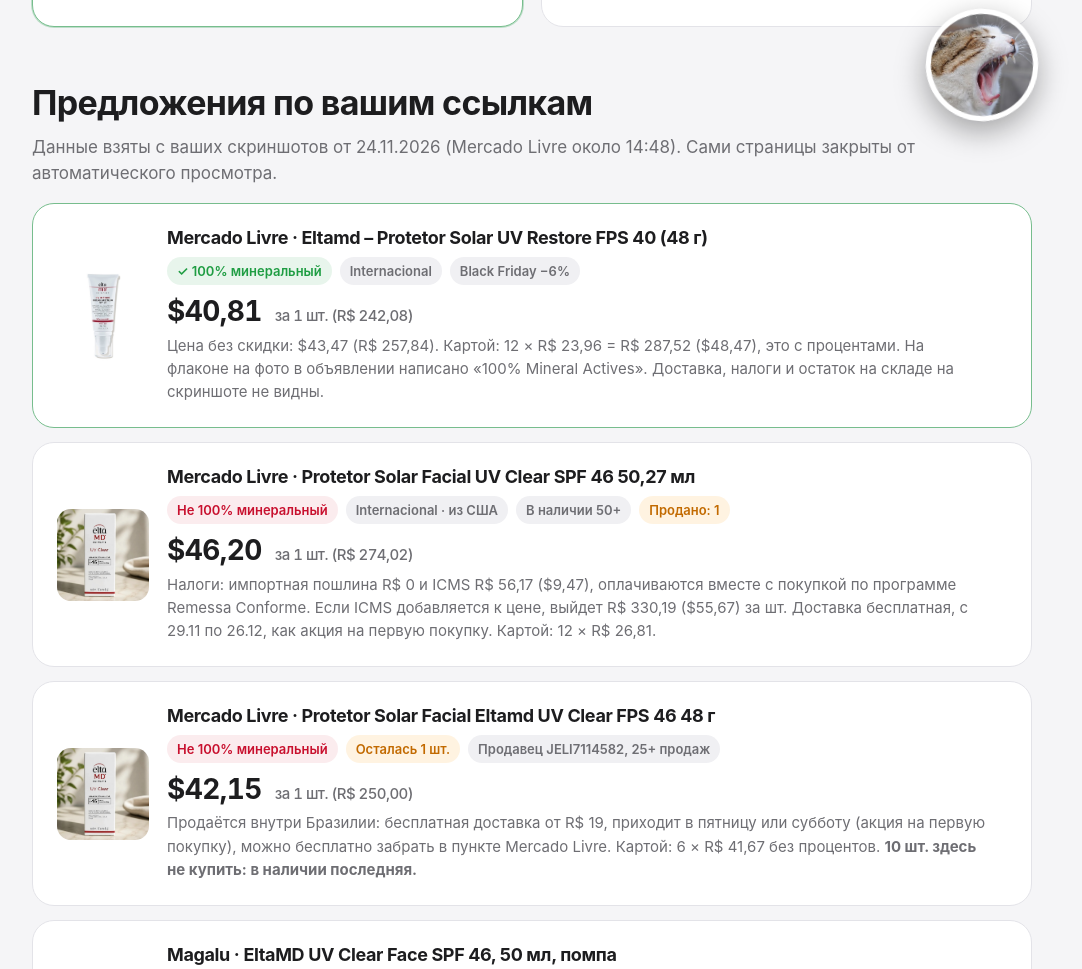
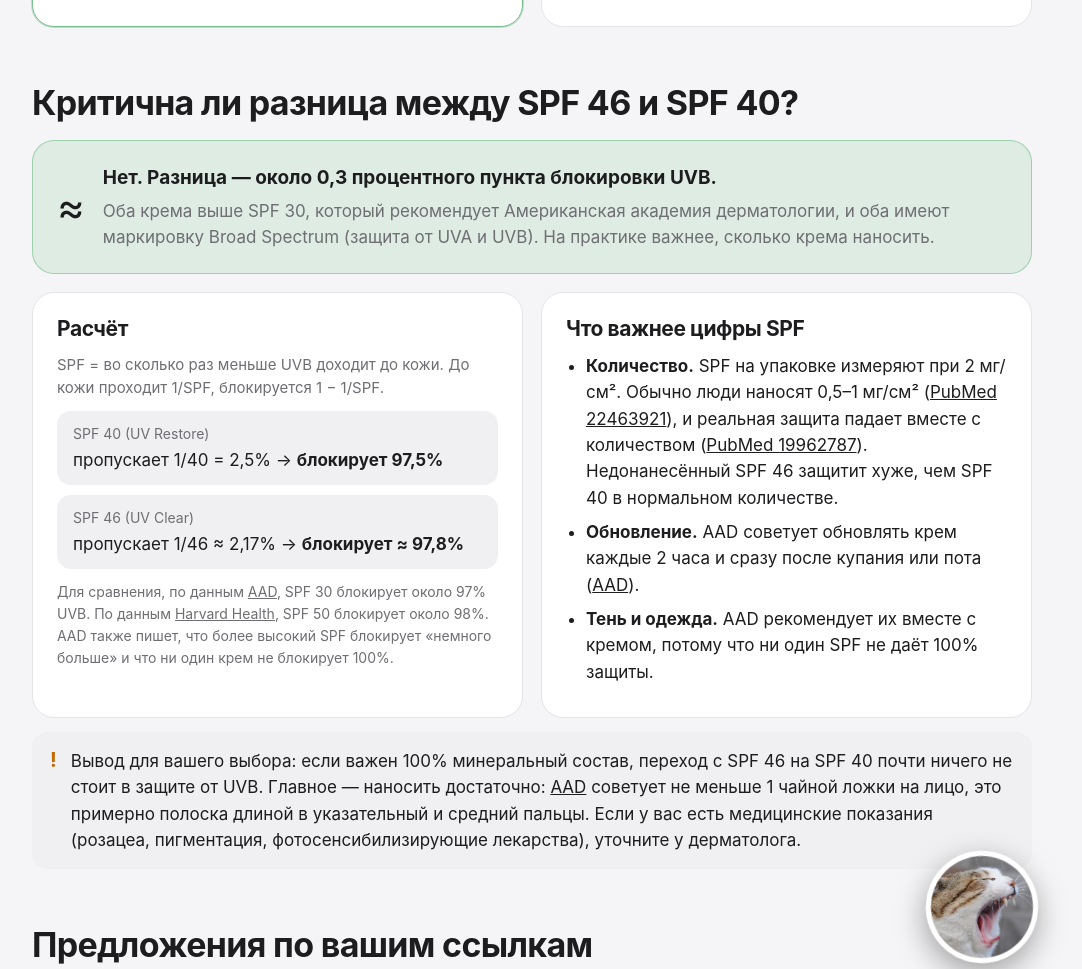
Before and after one commit to wonderland511/eltamd-mineral-rio, a plain HTML site: page index.html in a window 1280 px wide. Shown: the part 1465-2434 px from the top of the page, without its empty margins (108-1190 px from the left). Drawn offline with nearby package versions, Linux system fonts and the light colour scheme.

Commit message:
Добавлен раздел: критична ли разница SPF 46 и 40
Co-Authored-By: Claude Opus 5.5 <noreply@anthropic.com>

```diff
--- a/index.html
+++ b/index.html
@@ -45,7 +45,8 @@ section{margin-top:56px}
 
 /* products */
 .grid2{display:grid;grid-template-columns:repeat(2,minmax(0,1fr));gap:18px}
-@media (max-width:760px){.grid2{grid-template-columns:1fr}}
+@media (max-width:760px){.grid2{grid-template-columns:minmax(0,1fr)}}
+.actives.calc li{flex-direction:column;gap:2px}
 .prod{display:flex;flex-direction:column;gap:16px;position:relative}
 .prod.win{border-color:color-mix(in srgb,var(--ok) 55%,var(--line));box-shadow:0 0 0 1px color-mix(in srgb,var(--ok) 25%,transparent)}
 .photo{display:block;width:100%;aspect-ratio:1/1;border-radius:16px;background:#fff;border:0;padding:0;cursor:zoom-in;overflow:hidden}
@@ -120,7 +121,7 @@ footer a{color:var(--muted)}
 <header class="hero reveal">
   <span class="eyebrow">Солнцезащитный крем · 10 шт. · доставка в Рио-де-Жанейро</span>
   <h1>EltaMD UV Clear SPF 46 или UV Restore SPF 40</h1>
-  <p class="lead">Какой из двух кремов полностью минеральный, сколько стоят 10 баночек и что известно о доставке в Рио по ссылкам из Magalu и Mercado Livre. Цены пересчитаны в доллары.</p>
+  <p class="lead">Какой из двух кремов полностью минеральный, критична ли разница SPF 46 и 40, сколько стоят 10 баночек и что известно о доставке в Рио по ссылкам из Magalu и Mercado Livre. Цены пересчитаны в доллары.</p>
   <div class="verdict reveal d1">
     <div class="big">✓</div>
     <div>
@@ -155,6 +156,38 @@ footer a{color:var(--muted)}
       <p class="src">Состав по данным <a href="https://www.lookfantastic.com/p/11370303/" target="_blank" rel="noopener">LookFantastic</a>, <a href="https://shop.advancedderm.com/collections/eltamd/products/eltamd-uv-clear-broad-spectrum-spf-46-0-5-oz" target="_blank" rel="noopener">Advanced Derm</a> и <a href="https://bluemercury.com/collections/dry-skin-relief/products/eltamd-uv-clear-tinted-broad-spectrum-spf-46" target="_blank" rel="noopener">Bluemercury</a>. Октиноксат также называют ethylhexyl methoxycinnamate. Расхождение: <a href="https://ewg.org/sunscreen/about-the-sunscreens/1043829/EltaMD_UV_Clear_Face_sunscreen%2C_SPF_46" target="_blank" rel="noopener">EWG</a> для нетонированной версии указывает только цинк 9%. Точный ответ даст раздел «Drug Facts» на упаковке.</p>
     </article>
   </div>
+</section>
+
+<section>
+  <h2 class="reveal">Критична ли разница между SPF 46 и SPF 40?</h2>
+  <div class="verdict reveal d1" style="margin-top:0">
+    <div class="big">≈</div>
+    <div>
+      <b>Нет. Разница — около 0,3 процентного пункта блокировки UVB.</b>
+      <p>Оба крема выше SPF 30, который рекомендует Американская академия дерматологии, и оба имеют маркировку Broad Spectrum (защита от UVA и UVB). На практике важнее, сколько крема наносить.</p>
+    </div>
+  </div>
+
+  <div class="grid2" style="margin-top:18px">
+    <div class="card reveal d1">
+      <h3 style="margin-bottom:12px">Расчёт</h3>
+      <p class="muted" style="margin:0 0 12px;font-size:15px">SPF = во сколько раз меньше UVB доходит до кожи. До кожи проходит 1/SPF, блокируется 1 − 1/SPF.</p>
+      <ul class="actives calc">
+        <li><span class="muted" style="font-size:14px">SPF 40 (UV Restore)</span><span>пропускает 1/40 = 2,5% → <b>блокирует 97,5%</b></span></li>
+        <li><span class="muted" style="font-size:14px">SPF 46 (UV Clear)</span><span>пропускает 1/46 ≈ 2,17% → <b>блокирует ≈ 97,8%</b></span></li>
+      </ul>
+      <p class="src" style="margin-top:12px">Для сравнения, по данным <a href="https://www.aad.org/public/everyday-care/sun-protection/shade-clothing-sunscreen/understand-sunscreen-labels" target="_blank" rel="noopener">AAD</a>, SPF 30 блокирует около 97% UVB. По данным <a href="https://www.health.harvard.edu/blog/new-sunscreen-labels-offer-clearer-sunburn-skin-cancer-information-201305216286" target="_blank" rel="noopener">Harvard Health</a>, SPF 50 блокирует около 98%. AAD также пишет, что более высокий SPF блокирует «немного больше» и что ни один крем не блокирует 100%.</p>
+    </div>
+    <div class="card reveal d2">
+      <h3 style="margin-bottom:12px">Что важнее цифры SPF</h3>
+      <ul class="steps" style="padding-left:20px;margin:0">
+        <li><b>Количество.</b> SPF на упаковке измеряют при 2 мг/см². Обычно люди наносят 0,5–1 мг/см² (<a href="https://pubmed.ncbi.nlm.nih.gov/22463921/" target="_blank" rel="noopener">PubMed 22463921</a>), и реальная защита падает вместе с количеством (<a href="https://pubmed.ncbi.nlm.nih.gov/19962787/" target="_blank" rel="noopener">PubMed 19962787</a>). Недонанесённый SPF 46 защитит хуже, чем SPF 40 в нормальном количестве.</li>
+        <li><b>Обновление.</b> AAD советует обновлять крем каждые 2 часа и сразу после купания или пота (<a href="https://www.aad.org/public/everyday-care/sun-protection/shade-clothing-sunscreen/how-to-apply-sunscreen" target="_blank" rel="noopener">AAD</a>).</li>
+        <li><b>Тень и одежда.</b> AAD рекомендует их вместе с кремом, потому что ни один SPF не даёт 100% защиты.</li>
+      </ul>
+    </div>
+  </div>
+  <div class="note reveal d3"><span class="i">!</span><div>Вывод для вашего выбора: если важен 100% минеральный состав, переход с SPF 46 на SPF 40 почти ничего не стоит в защите от UVB. Главное — наносить достаточно: <a href="https://www.aad.org/public/everyday-care/sun-protection/shade-clothing-sunscreen/how-to-apply-sunscreen" target="_blank" rel="noopener">AAD</a> советует не меньше 1 чайной ложки на лицо, это примерно полоска длиной в указательный и средний пальцы. Если у вас есть медицинские показания (розацеа, пигментация, фотосенсибилизирующие лекарства), уточните у дерматолога.</div></div>
 </section>
 
 <section>
```
